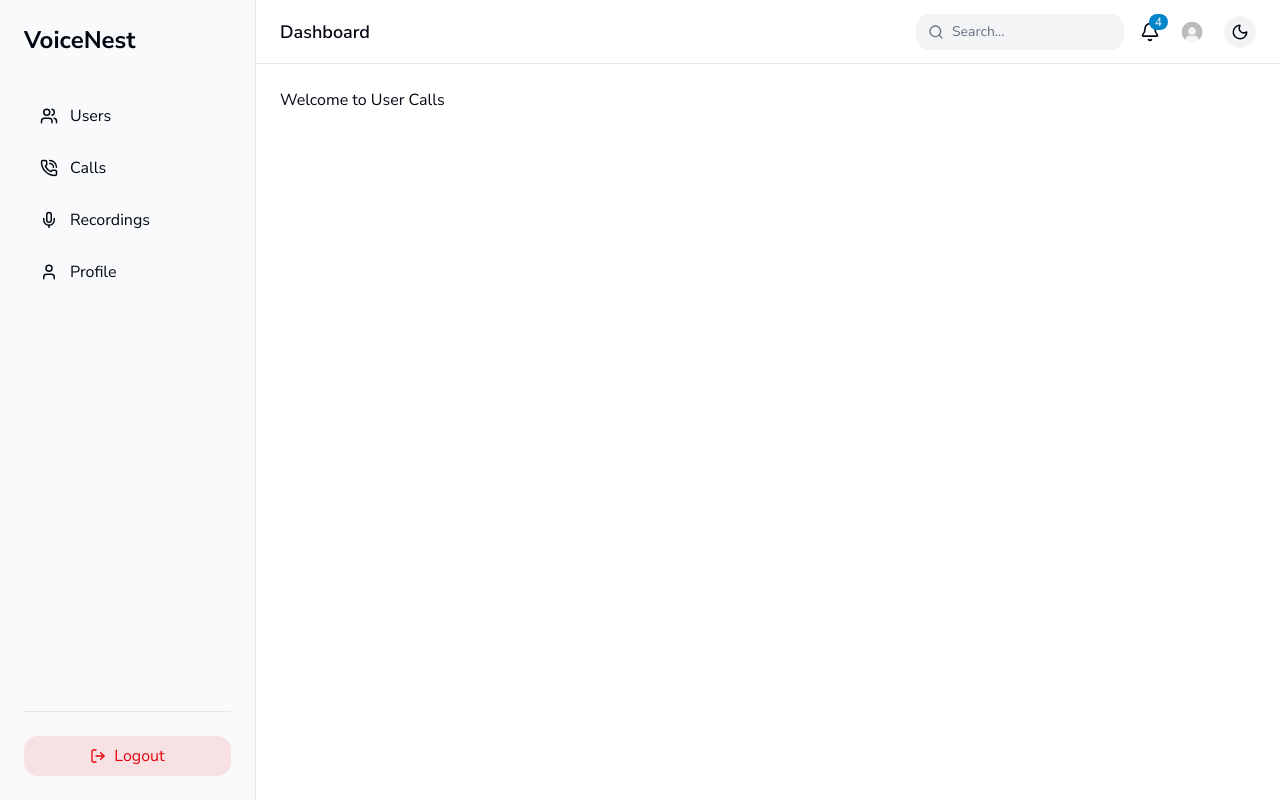
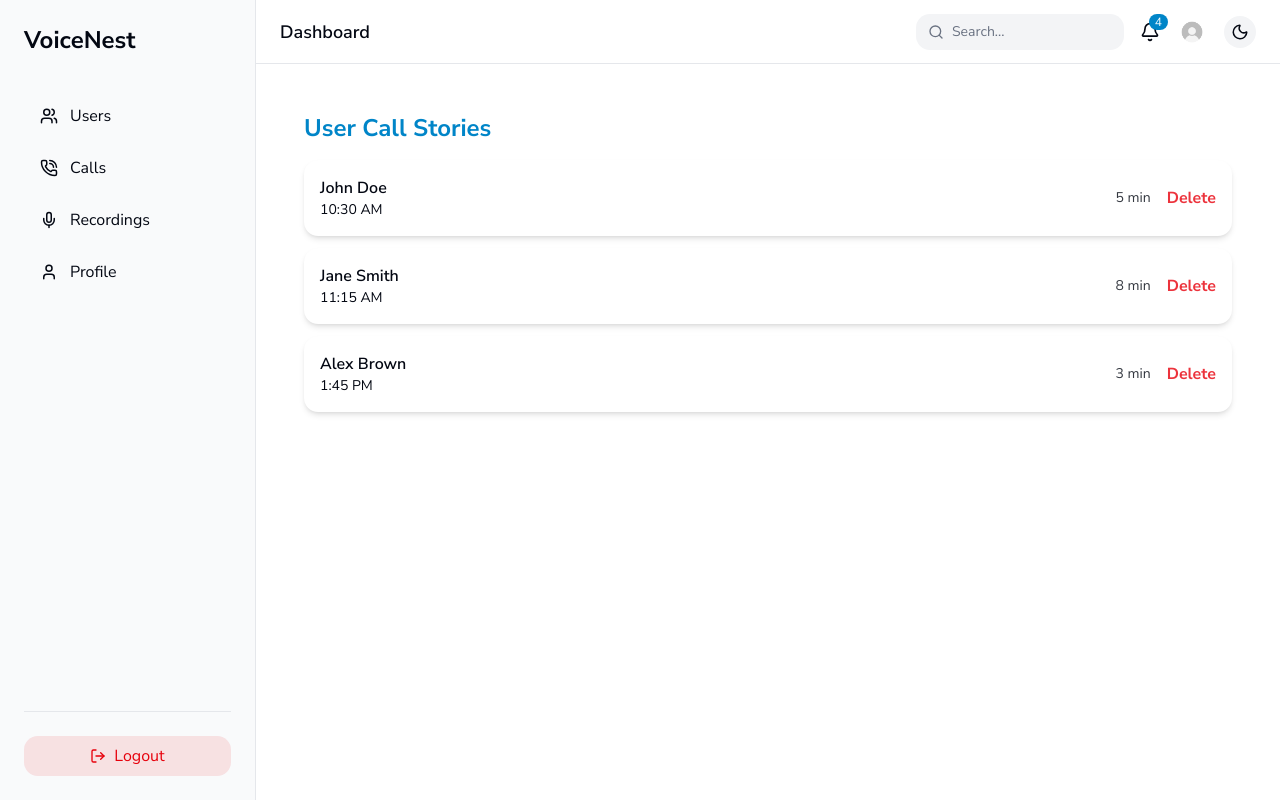
Before and after one commit to codebyjihad/VoiceNest, a Next.js app: page /calls in a window 1280 px wide. Built offline with nearby package versions, Linux system fonts and the light colour scheme.

Commit message:
feat: create recording page

```diff
--- a/app/(dashboard)/calls/page.tsx
+++ b/app/(dashboard)/calls/page.tsx
@@ -1,11 +1,59 @@
-import React from 'react'
+'use client'
+import React, { useState } from 'react'
 
-const page = () => {
+// Define type for a Call
+type Call = {
+  id: number
+  user: string
+  time: string
+  duration: string
+}
+
+// Sample call data
+const initialCalls: Call[] = [
+  { id: 1, user: 'John Doe', time: '10:30 AM', duration: '5 min' },
+  { id: 2, user: 'Jane Smith', time: '11:15 AM', duration: '8 min' },
+  { id: 3, user: 'Alex Brown', time: '1:45 PM', duration: '3 min' },
+]
+
+const CallStory: React.FC = () => {
+  const [calls, setCalls] = useState<Call[]>(initialCalls)
+
+  const handleDelete = (id: number) => {
+    const filtered = calls.filter((call) => call.id !== id)
+    setCalls(filtered)
+  }
+
   return (
-    <div>
-      <p>Welcome to User Calls</p>
+    <div className="p-6 max-w-5xl mx-auto">
+      <h2 className="text-2xl font-bold mb-4 text-primary">User Call Stories</h2>
+      <ul className="space-y-3">
+        {calls.map((call) => (
+          <li
+            key={call.id}
+            className="flex justify-between items-center p-4 bg-card border-border rounded-lg shadow-md"
+          >
+            <div>
+              <p className="font-semibold text-foreground">{call.user}</p>
+              <p className="text-foreground text-sm">{call.time}</p>
+            </div>
+            <div className="flex items-center gap-4">
+              <p className="text-foreground/80 text-sm">{call.duration}</p>
+              <button
+                onClick={() => handleDelete(call.id)}
+                className="text-destructive/80 hover:text-foreground font-bold"
+              >
+                Delete
+              </button>
+            </div>
+          </li>
+        ))}
+      </ul>
+      {calls.length === 0 && (
+        <p className="mt-4 text-foreground text-center">No calls available</p>
+      )}
     </div>
   )
 }
 
-export default page
+export default CallStory
--- a/app/(dashboard)/profile/page.tsx
+++ b/app/(dashboard)/profile/page.tsx
@@ -1,5 +1,4 @@
 "use client"
-
 import React, { useState } from 'react'
 import Image from 'next/image'
 import UserProfileImage from '@/public/userprofile.png'
```
